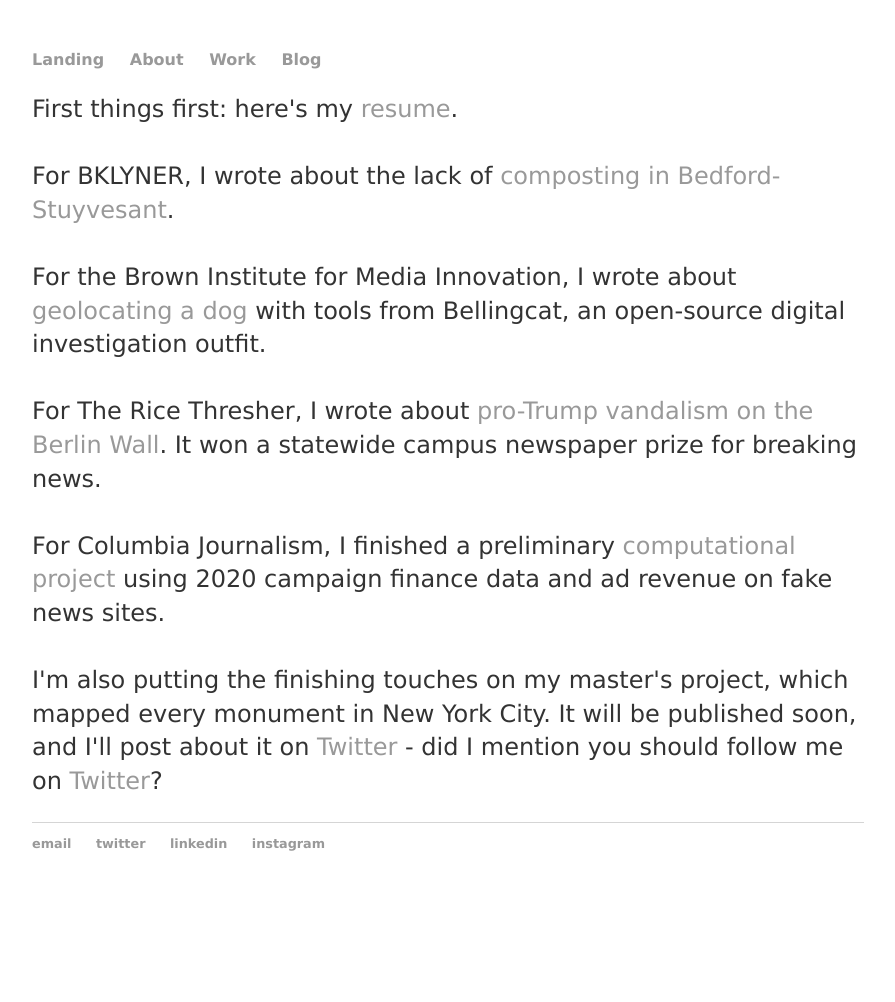
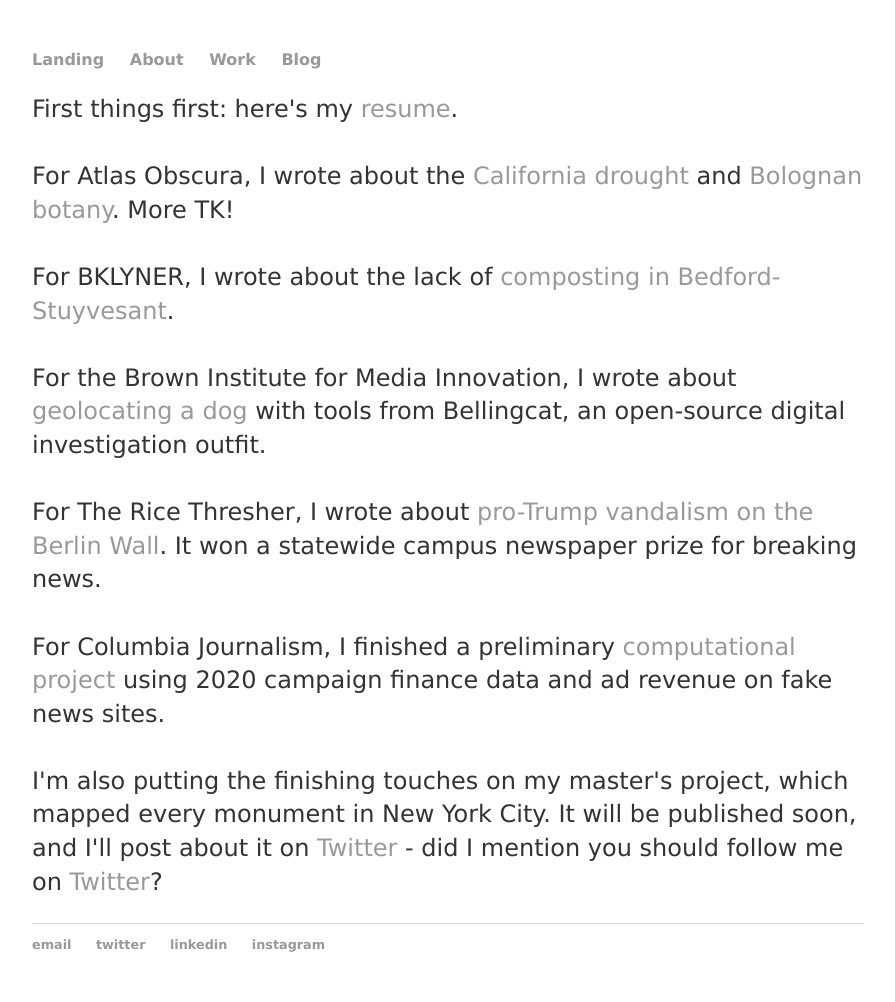
Before and after one commit to isaac-schultz/isaac-schultz.github.io, a Jekyll site: the page built from work/index.html, in a window 1280 px wide. Shown: the whole page, without its empty margins (192-1087 px from the left). Built offline with Jekyll 4.4.1, drawn with Linux system fonts in a browser that asks for light colours; before the commit the page ends 901 px from its top, so only the background shows below that.

Commit message:
Update index.html

```diff
--- a/work/index.html
+++ b/work/index.html
@@ -5,6 +5,9 @@
 <p id="werk">First things first: here's my <a href="schultz_sans_address.pdf" target="blank">resume</a>.
   <br>
    <br>
+For Atlas Obscura, I wrote about the <a href="https://www.atlasobscura.com/articles/droughts-california-forest" target="_blank">California drought</a> and <a href="https://www.atlasobscura.com/articles/bologna-italy-invasive-plants" target="_blank">Bolognan botany</a>. More TK!
+  <br>
+  <br>
 For BKLYNER, I wrote about the lack of <a href="https://bklyner.com/why-is-it-so-hard-to-compost-and-what-happened-to-the-brown-bin-program/" target="_blank">composting in Bedford-Stuyvesant</a>.
   <br>
   <br>
```
